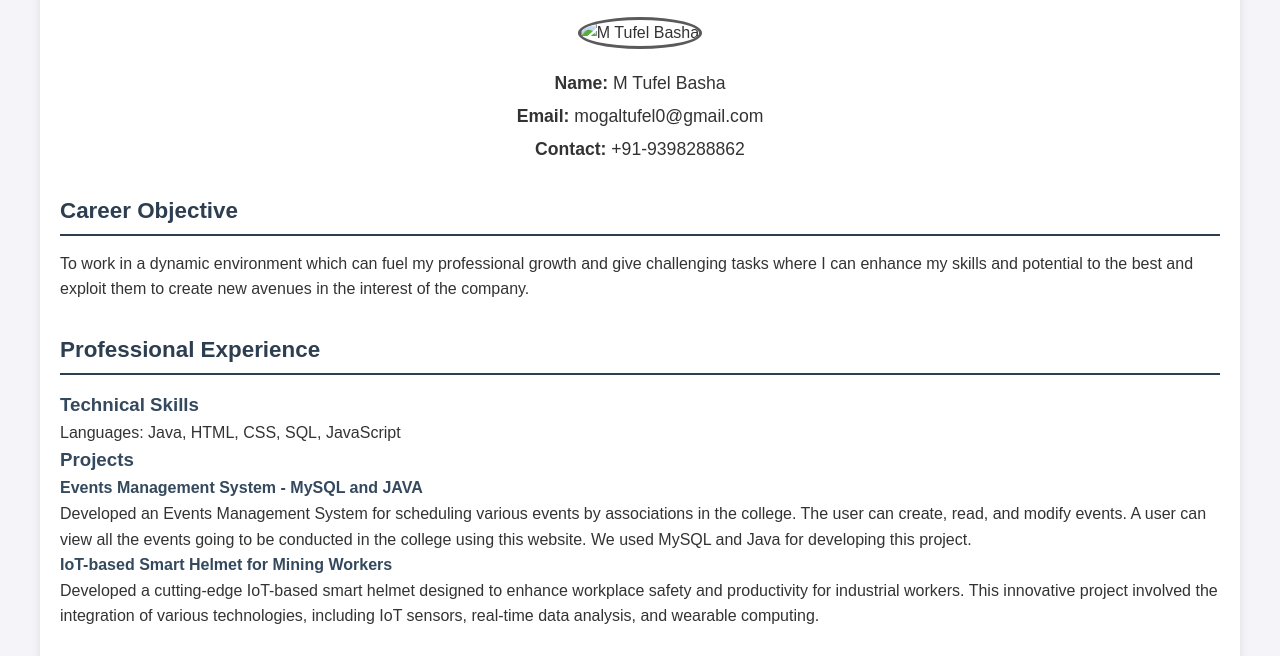
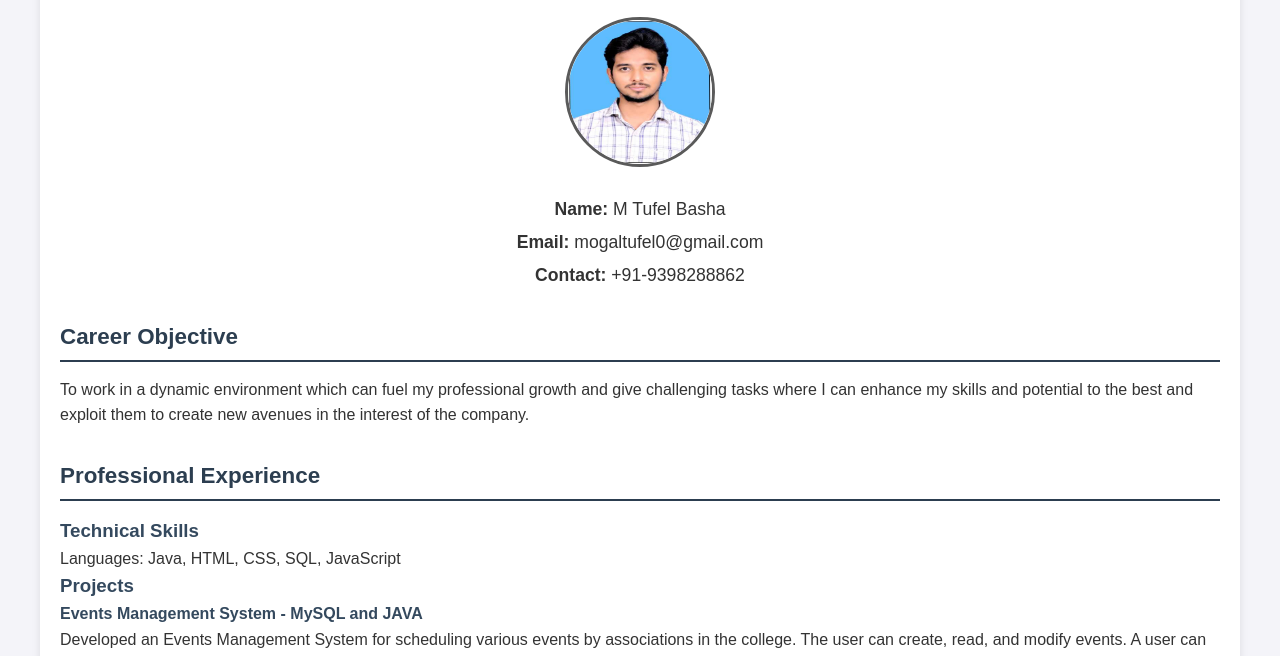
Before and after one commit to mogaltufel/resuma-website, a plain HTML site: page index.html in a window 1280 px wide. Shown: the part 127-783 px from the top of the page. Drawn offline with Linux system fonts and the light colour scheme.

Commit message:
Update index.html

```diff
--- a/index.html
+++ b/index.html
@@ -13,7 +13,7 @@
         <h1>Resume - M Tufel Basha</h1>
          <!-- Add this inside the <body> tag, preferably at the top or near your contact info -->
 <div style="text-align: center; margin-bottom: 20px;">
-    <img src="tufel.jpg" alt="M Tufel Basha" style="width: 150px; height: 150px; border-radius: 50%; border: 3px solid #5a5a5a;">
+    <img src="my photo (1) (2)_11zon (3).jpg" alt="M Tufel Basha" style="width: 150px; height: 150px; border-radius: 50%; border: 3px solid #5a5a5a;">
 </div>
 
         <div class="contact-info">
```
